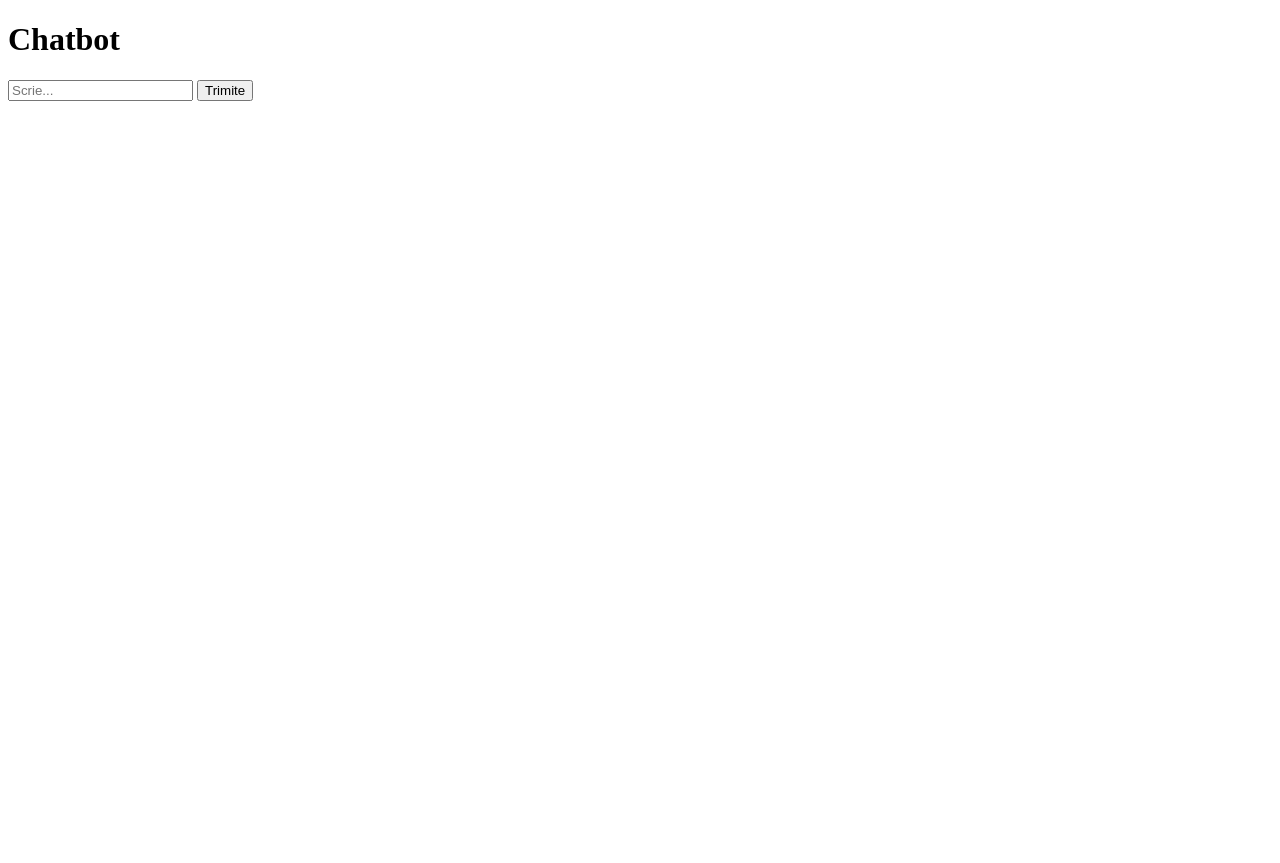
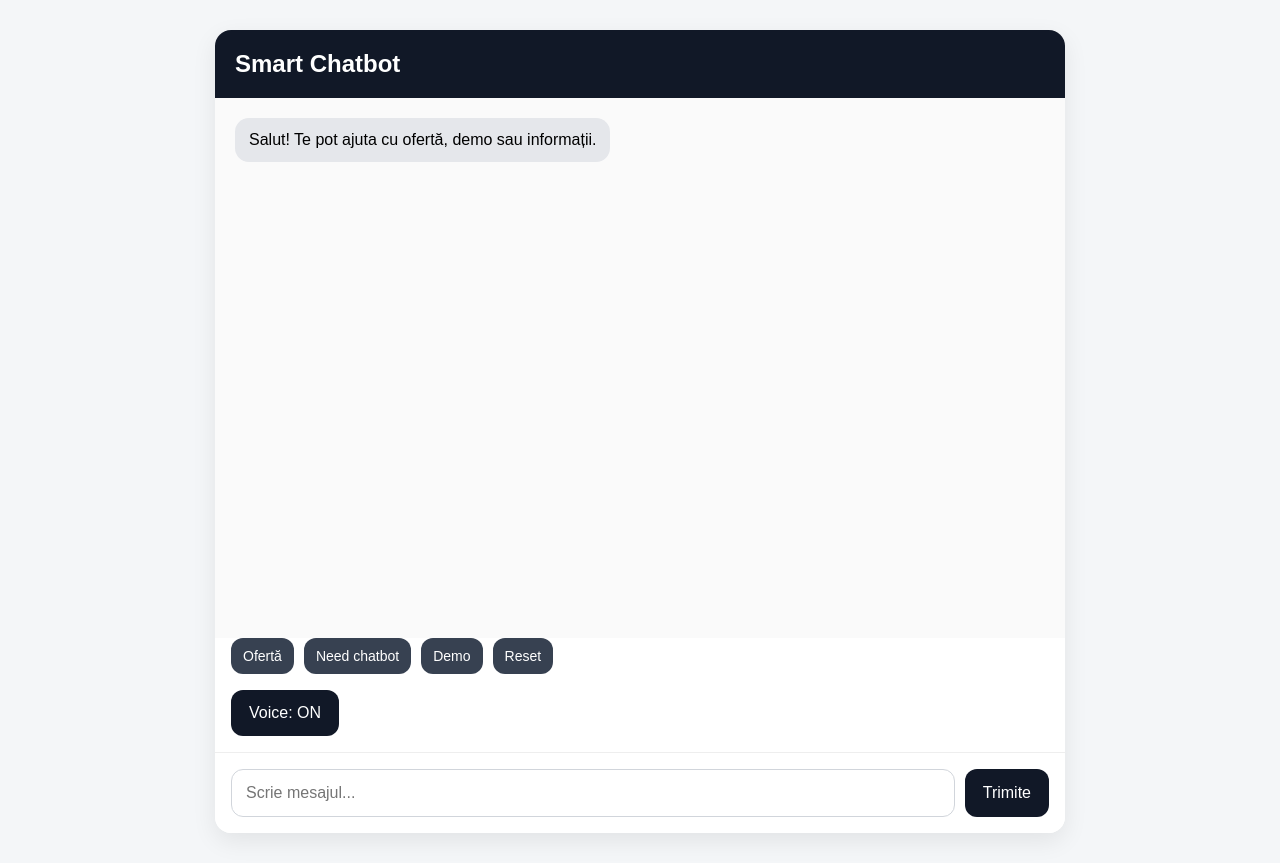
Before and after one commit to alex23-ui/ai-chatbot, a website: page public/index.html in a window 1280 px wide. Before the commit the page ends 800 px from the top, so only its background shows below. Drawn offline with Linux system fonts and the light colour scheme.

Commit message:
Update index.html

```diff
--- a/public/index.html
+++ b/public/index.html
@@ -1,37 +1,245 @@
 <!DOCTYPE html>
-<html>
+<html lang="ro">
 <head>
-  <title>Chatbot</title>
+  <meta charset="UTF-8" />
+  <meta name="viewport" content="width=device-width, initial-scale=1.0" />
+  <title>Smart Chatbot</title>
+  <style>
+    body {
+      margin: 0;
+      font-family: Arial, sans-serif;
+      background: #f4f6f8;
+    }
+
+    .container {
+      max-width: 850px;
+      margin: 30px auto;
+      background: white;
+      border-radius: 16px;
+      box-shadow: 0 8px 24px rgba(0,0,0,0.08);
+      overflow: hidden;
+    }
+
+    .header {
+      padding: 20px;
+      font-size: 24px;
+      font-weight: bold;
+      background: #111827;
+      color: white;
+    }
+
+    #chat {
+      height: 500px;
+      overflow-y: auto;
+      padding: 20px;
+      background: #fafafa;
+    }
+
+    .msg {
+      margin-bottom: 14px;
+      line-height: 1.5;
+    }
+
+    .user {
+      text-align: right;
+    }
+
+    .user span {
+      display: inline-block;
+      background: #dbeafe;
+      padding: 10px 14px;
+      border-radius: 14px;
+      max-width: 75%;
+    }
+
+    .bot span {
+      display: inline-block;
+      background: #e5e7eb;
+      padding: 10px 14px;
+      border-radius: 14px;
+      max-width: 75%;
+    }
+
+    .input-area {
+      display: flex;
+      gap: 10px;
+      padding: 16px;
+      border-top: 1px solid #eee;
+      background: white;
+    }
+
+    input {
+      flex: 1;
+      padding: 14px;
+      font-size: 16px;
+      border: 1px solid #d1d5db;
+      border-radius: 12px;
+      outline: none;
+    }
+
+    button {
+      padding: 14px 18px;
+      font-size: 16px;
+      border: none;
+      border-radius: 12px;
+      cursor: pointer;
+      background: #111827;
+      color: white;
+    }
+
+    .typing {
+      color: #666;
+      font-style: italic;
+      margin-bottom: 12px;
+    }
+
+    .quick-actions {
+      display: flex;
+      gap: 10px;
+      flex-wrap: wrap;
+      padding: 0 16px 16px;
+      background: white;
+    }
+
+    .quick-actions button {
+      background: #374151;
+      padding: 10px 12px;
+      font-size: 14px;
+    }
+
+    .controls {
+      display: flex;
+      gap: 10px;
+      padding: 0 16px 16px;
+      background: white;
+    }
+  </style>
 </head>
 <body>
-
-<h1>Chatbot</h1>
+  <div class="container">
+    <div class="header">Smart Chatbot</div>
 
     <div id="chat"></div>
 
-<input id="msg" placeholder="Scrie..." />
-<button onclick="send()">Trimite</button>
+    <div class="quick-actions">
+      <button onclick="quickMessage('Vreau o ofertă')">Ofertă</button>
+      <button onclick="quickMessage('I need a chatbot for my business')">Need chatbot</button>
+      <button onclick="quickMessage('I want a demo')">Demo</button>
+      <button onclick="quickMessage('reset')">Reset</button>
+    </div>
+
+    <div class="controls">
+      <button onclick="toggleVoice()" id="voiceBtn">Voice: ON</button>
+    </div>
+
+    <div class="input-area">
+      <input id="message" type="text" placeholder="Scrie mesajul..." />
+      <button onclick="sendMessage()">Trimite</button>
+    </div>
+  </div>
 
   <script>
-async function send() {
-  const input = document.getElementById("msg");
     const chat = document.getElementById("chat");
-  const text = input.value;
+    const input = document.getElementById("message");
+    const sessionId = localStorage.getItem("sessionId") || crypto.randomUUID();
+    const voiceBtn = document.getElementById("voiceBtn");
 
-  chat.innerHTML += "<p><b>Tu:</b> " + text + "</p>";
+    let voiceEnabled = true;
 
+    localStorage.setItem("sessionId", sessionId);
+
+    function escapeHtml(text) {
+      const div = document.createElement("div");
+      div.innerText = text;
+      return div.innerHTML;
+    }
+
+    function speakText(text) {
+      if (!voiceEnabled) return;
+      if (!("speechSynthesis" in window)) return;
+
+      window.speechSynthesis.cancel();
+
+      const utterance = new SpeechSynthesisUtterance(text);
+      utterance.lang = /[ăâîșț]/i.test(text) ? "ro-RO" : "en-US";
+      utterance.rate = 1;
+      utterance.pitch = 1;
+
+      window.speechSynthesis.speak(utterance);
+    }
+
+    function toggleVoice() {
+      voiceEnabled = !voiceEnabled;
+      voiceBtn.textContent = voiceEnabled ? "Voice: ON" : "Voice: OFF";
+
+      if (!voiceEnabled && "speechSynthesis" in window) {
+        window.speechSynthesis.cancel();
+      }
+    }
+
+    function addMessage(text, sender) {
+      const div = document.createElement("div");
+      div.className = "msg " + sender;
+      div.innerHTML = `<span>${escapeHtml(text)}</span>`;
+      chat.appendChild(div);
+      chat.scrollTop = chat.scrollHeight;
+
+      if (sender === "bot") {
+        speakText(text);
+      }
+    }
+
+    function addTyping() {
+      const div = document.createElement("div");
+      div.className = "typing";
+      div.id = "typing";
+      div.textContent = "Botul scrie...";
+      chat.appendChild(div);
+      chat.scrollTop = chat.scrollHeight;
+    }
+
+    function removeTyping() {
+      const typing = document.getElementById("typing");
+      if (typing) typing.remove();
+    }
+
+    async function sendMessage(customMessage) {
+      const message = customMessage || input.value.trim();
+      if (!message) return;
+
+      addMessage(message, "user");
+      input.value = "";
+      addTyping();
+
+      try {
         const res = await fetch("/chat", {
           method: "POST",
-    headers: {"Content-Type": "application/json"},
-    body: JSON.stringify({ message: text })
+          headers: {
+            "Content-Type": "application/json"
+          },
+          body: JSON.stringify({ message, sessionId })
         });
 
         const data = await res.json();
+        removeTyping();
+        addMessage(data.reply || "Fără răspuns", "bot");
+      } catch (err) {
+        removeTyping();
+        addMessage("Eroare la server.", "bot");
+      }
+    }
 
-  chat.innerHTML += "<p><b>Bot:</b> " + data.reply + "</p>";
-  input.value = "";
+    function quickMessage(text) {
+      sendMessage(text);
     }
+
+    input.addEventListener("keypress", function(e) {
+      if (e.key === "Enter") {
+        sendMessage();
+      }
+    });
+
+    addMessage("Salut! Te pot ajuta cu ofertă, demo sau informații.", "bot");
   </script>
-
 </body>
 </html>
```
Lines whose indentation alone changed are shown as unchanged.
